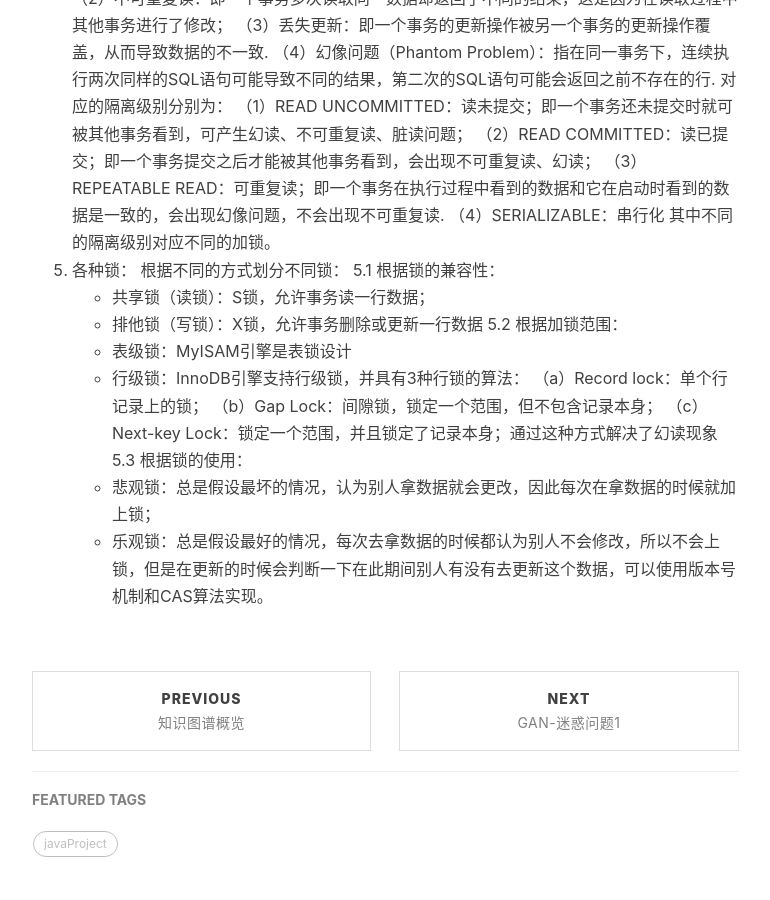
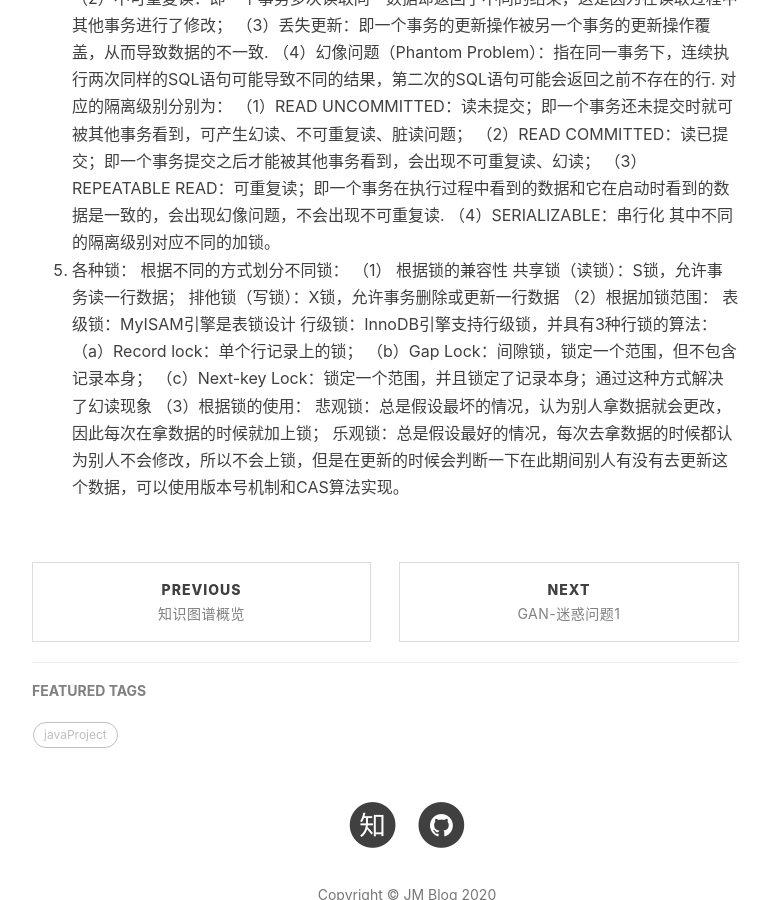
Before and after one commit to hibiscusJM/hibiscusJM.github.io, a Jekyll site: the page built from _posts/2019-06-08-Mysql事务.md, in a window 1280 px wide and 900 px high, scrolled down 952 px. Shown: the whole window, without its empty margins (233-1003 px from the left). Built offline with Jekyll 4.4.1, drawn with Linux system fonts in a browser that asks for light colours; nearby versions of some CDN libraries; our own code applies the rules of GitHub Pages for plain Markdown files; comment, search, counter and statistics services are not loaded.

Commit message:
修改文件: _posts/2019-06-08-Mysql事务.md

```diff
--- a/_posts/2019-06-08-Mysql事务.md
+++ b/_posts/2019-06-08-Mysql事务.md
@@ -9,20 +9,20 @@ grammar_cjkRuby: true
 
 
 # **Mysql——事务**
-1. 事务的四个特性：ACID
+ 1. 事务的四个特性：ACID
 （1）A：原子性，即事务是不可分割的工作单位，要么都执行，要么都不执行，如银行的转账；
 （2）C：一致性，即事务开始之前和结束之后，数据库的完整性约束没有被破坏，从一种一致性状态变为另一种一致性状态；
 （3）I：隔离性，即事务之间相互是不可见的；
 （4）D：持久性：即事务提交之后结果就是永久性的。
-2. 实现ACID的操作：
+ 2. 实现ACID的操作：
    （1）隔离性：通过加锁实现；
    （2）原子性和持久性：通过redo log实现；
    （3）一致性：通过undo log实现；
-3.  redo log & undo log & binlog：
+ 3.  redo log & undo log & binlog：
     redo log:重做日志，记录的是页的物理修改操作，是物理日志；
 	undo log：是逻辑日志，根据每行记录进行记录；
 	binlog：和redo log相似，都是记录了对于数据库操作的日志，但是二者有很大不同：（1）redo log在InnoDB存储引擎层产生，而binlog在Mysql数据库上层产生；（2）redo log是物理日志，记录的是对每个页的修改，binlog是逻辑日志，记录的是对应的Sql语句；（3）二者写入磁盘时间点不同，redo log在事务进行中不断被写入，binlog只在事务提交完成后进行一次写入。
-  4. 事务的隔离级别：
+ 4. 事务的隔离级别：
    了解事务的隔离级别之前先了解几种现象：
    （1）脏读：即一个事务读取了另一个事务还未提交时的数据，而这个数据有可能回滚，则这个事务就读到了不正确的数据；
    （2）不可重复读：即一个事务多次读取同一数据却返回了不同的结果，这是因为在读取过程中其他事务进行了修改；
@@ -34,17 +34,17 @@ grammar_cjkRuby: true
    （3）REPEATABLE READ：可重复读；即一个事务在执行过程中看到的数据和它在启动时看到的数据是一致的，会出现幻像问题，不会出现不可重复读.
    （4）SERIALIZABLE：串行化
    其中不同的隔离级别对应不同的加锁。
-5. 各种锁：
+ 5. 各种锁：
      根据不同的方式划分不同锁：
-5.1 根据锁的兼容性：
- - 共享锁（读锁）：S锁，允许事务读一行数据；
- - 排他锁（写锁）：X锁，允许事务删除或更新一行数据
-5.2 根据加锁范围：
- -    表级锁：MyISAM引擎是表锁设计
- -    行级锁：InnoDB引擎支持行级锁，并具有3种行锁的算法：
+	 （1） 根据锁的兼容性
+               共享锁（读锁）：S锁，允许事务读一行数据；
+               排他锁（写锁）：X锁，允许事务删除或更新一行数据
+    （2）根据加锁范围：
+               表级锁：MyISAM引擎是表锁设计
+               行级锁：InnoDB引擎支持行级锁，并具有3种行锁的算法：
 	   （a）Record lock：单个行记录上的锁；
 	   （b）Gap Lock：间隙锁，锁定一个范围，但不包含记录本身；
 	   （c）Next-key Lock：锁定一个范围，并且锁定了记录本身；通过这种方式解决了幻读现象
-5.3 根据锁的使用：
- -   悲观锁：总是假设最坏的情况，认为别人拿数据就会更改，因此每次在拿数据的时候就加上锁；
- - 	乐观锁：总是假设最好的情况，每次去拿数据的时候都认为别人不会修改，所以不会上锁，但是在更新的时候会判断一下在此期间别人有没有去更新这个数据，可以使用版本号机制和CAS算法实现。
+    （3）根据锁的使用：
+             悲观锁：总是假设最坏的情况，认为别人拿数据就会更改，因此每次在拿数据的时候就加上锁；
+            乐观锁：总是假设最好的情况，每次去拿数据的时候都认为别人不会修改，所以不会上锁，但是在更新的时候会判断一下在此期间别人有没有去更新这个数据，可以使用版本号机制和CAS算法实现。
```
